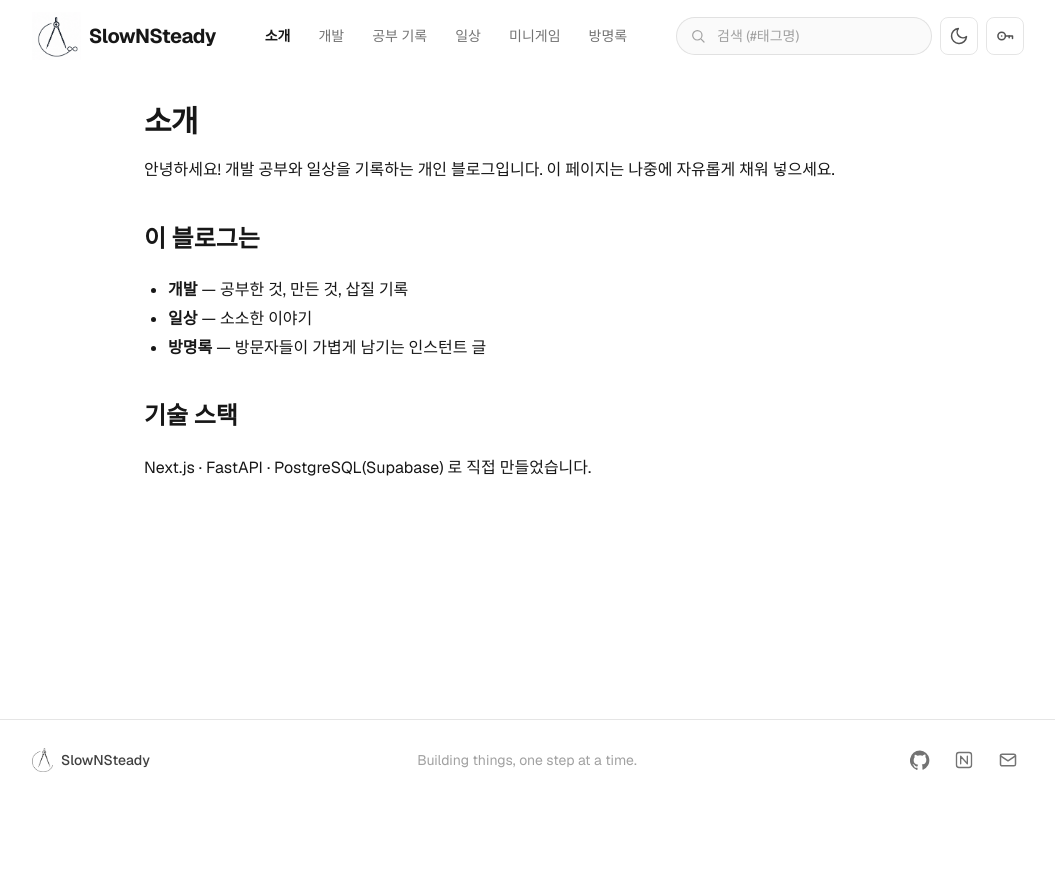
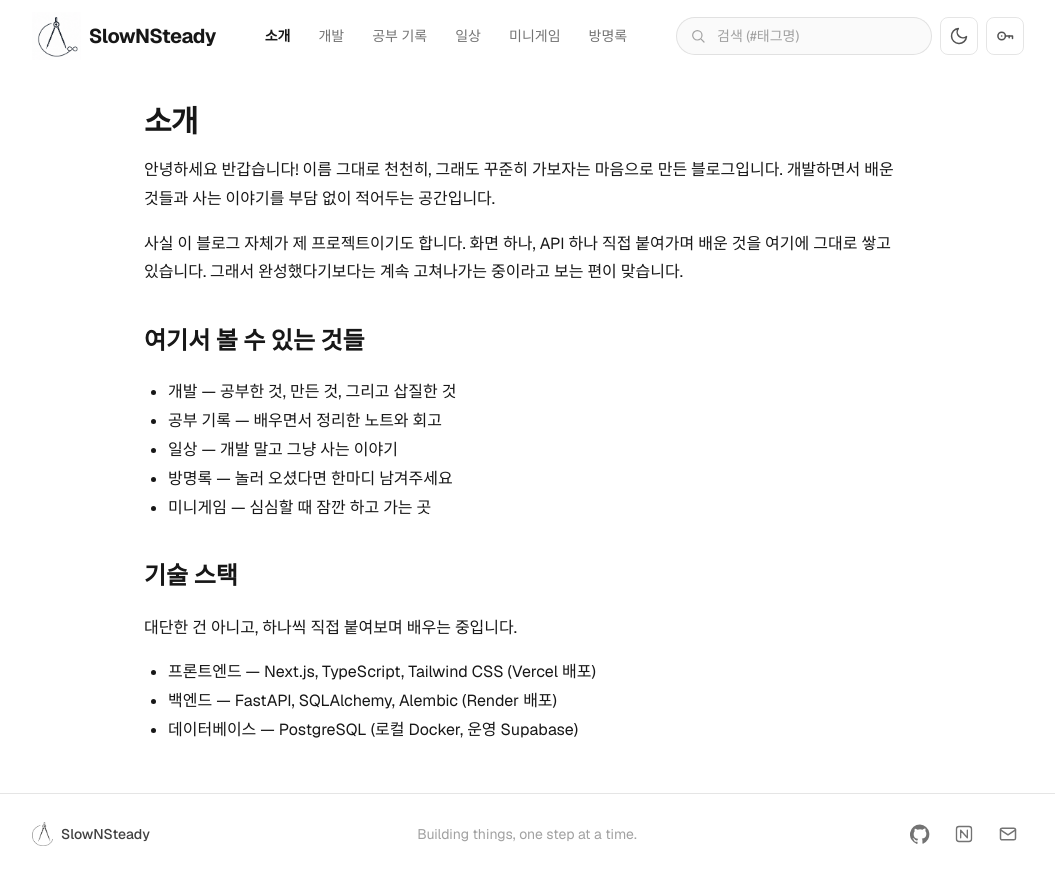
Before and after one commit to LimSungPyo/myblog, a Next.js app in the folder front_end/: page /about in a window 1280 px wide. Shown: the whole page, without its empty margins (112-1167 px from the left). Before the commit the page ends 800 px from the top, so only its background shows below. Built offline with nearby package versions, Linux system fonts and the light colour scheme; no server answers.

Commit message:
docs: [소개 페이지] 소개 내용을 실제 블로그 소개로 작성 - [수정] 플레이스홀더 문구를 블로그 소개·운영 취지 설명으로 교체 - [수정] 콘텐츠 목록에 공부 기록·미니게임 항목 추가하고 기술 스택을 프론트/백엔드/DB로 구체화

```diff
--- a/front_end/src/app/about/page.tsx
+++ b/front_end/src/app/about/page.tsx
@@ -10,25 +10,32 @@ export default function AboutPage() {
     <article className="prose-blog mx-auto w-full max-w-3xl">
       <h1 className="text-3xl font-bold tracking-tight">소개</h1>
       <p>
-        안녕하세요! 개발 공부와 일상을 기록하는 개인 블로그입니다. 이 페이지는
-        나중에 자유롭게 채워 넣으세요.
+        안녕하세요 반갑습니다! 이름 그대로 천천히, 그래도 꾸준히 가보자는
+        마음으로 만든 블로그입니다. 개발하면서 배운 것들과 사는 이야기를 부담
+        없이 적어두는 공간입니다.
+      </p>
+      <p>
+        사실 이 블로그 자체가 제 프로젝트이기도 합니다. 화면 하나, API 하나 직접
+        붙여가며 배운 것을 여기에 그대로 쌓고 있습니다. 그래서 완성했다기보다는
+        계속 고쳐나가는 중이라고 보는 편이 맞습니다.
       </p>
 
-      <h2>이 블로그는</h2>
+      <h2>여기서 볼 수 있는 것들</h2>
       <ul>
-        <li>
-          <strong>개발</strong> — 공부한 것, 만든 것, 삽질 기록
-        </li>
-        <li>
-          <strong>일상</strong> — 소소한 이야기
-        </li>
-        <li>
-          <strong>방명록</strong> — 방문자들이 가볍게 남기는 인스턴트 글
-        </li>
+        <li>개발 — 공부한 것, 만든 것, 그리고 삽질한 것</li>
+        <li>공부 기록 — 배우면서 정리한 노트와 회고</li>
+        <li>일상 — 개발 말고 그냥 사는 이야기</li>
+        <li>방명록 — 놀러 오셨다면 한마디 남겨주세요</li>
+        <li>미니게임 — 심심할 때 잠깐 하고 가는 곳</li>
       </ul>
 
       <h2>기술 스택</h2>
-      <p>Next.js · FastAPI · PostgreSQL(Supabase) 로 직접 만들었습니다.</p>
+      <p>대단한 건 아니고, 하나씩 직접 붙여보며 배우는 중입니다.</p>
+      <ul>
+        <li>프론트엔드 — Next.js, TypeScript, Tailwind CSS (Vercel 배포)</li>
+        <li>백엔드 — FastAPI, SQLAlchemy, Alembic (Render 배포)</li>
+        <li>데이터베이스 — PostgreSQL (로컬 Docker, 운영 Supabase)</li>
+      </ul>
     </article>
   );
 }
```
